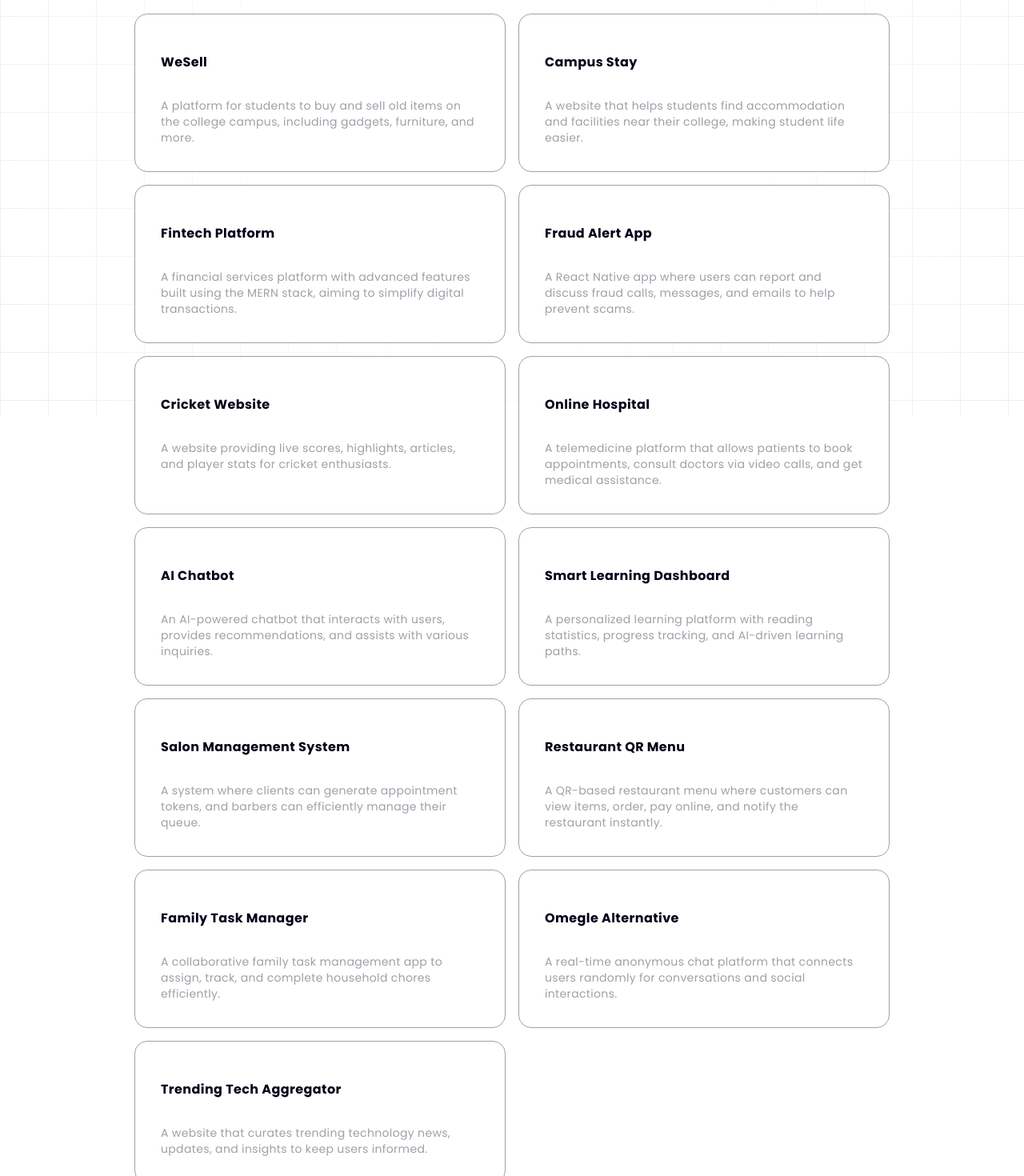
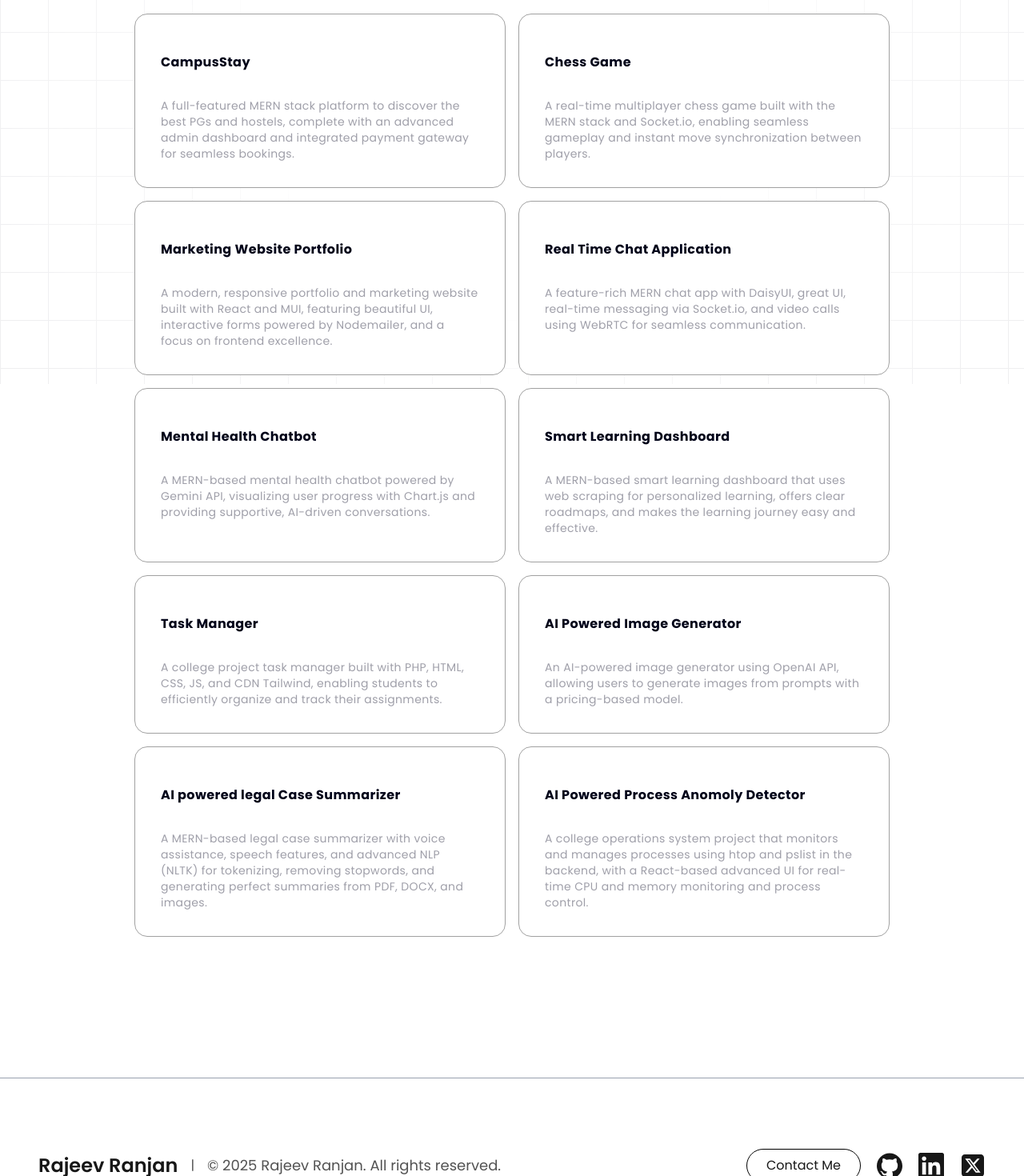
Before and after one commit to Rajeev12R/Rajeev, a Next.js app: page /projects in a window 1280 px wide. Shown: the part 320-1790 px from the top of the page at 80% size. Built offline with nearby package versions, Linux system fonts and the light colour scheme.

Commit message:
new commit

```diff
--- a/src/app/layout.tsx
+++ b/src/app/layout.tsx
@@ -25,21 +25,18 @@
   children: React.ReactNode
 }>) {
   return (
-    <>
-        <div className="relative w-full top-0">
-          <div className="absolute inset-0 -z-10">
-            <GridBackgroundDemo />
-          </div>
+    <html lang="en">
+      <body
+        className={`${geistSans.variable} ${geistMono.variable} antialiased `}
+      >
+        {/* Grid background always behind everything */}
+        <div className="fixed inset-0 -z-10 w-full h-full">
+          <GridBackgroundDemo />
         </div>
         <Navbar />
-      <html lang="en">
-        <body
-          className={`${geistSans.variable} ${geistMono.variable} antialiased `}
-          >
-          {children}
-        </body>
-      </html>
+        {children}
         <Footer />
-          </>
+      </body>
+    </html>
   )
 }
--- a/src/app/projects/page.tsx
+++ b/src/app/projects/page.tsx
@@ -3,82 +3,64 @@
 
 const projects = [
   {
-    title: "WeSell",
+    title: "CampusStay",
     description:
-      "A platform for students to buy and sell old items on the college campus, including gadgets, furniture, and more.",
-    link: "https://wesell.com",
-  },
-  {
-    title: "Campus Stay",
-    description:
-      "A website that helps students find accommodation and facilities near their college, making student life easier.",
+      "A full-featured MERN stack platform to discover the best PGs and hostels, complete with an advanced admin dashboard and integrated payment gateway for seamless bookings.",
     link: "https://campusstay.com",
   },
   {
-    title: "Fintech Platform",
+    title: "Chess Game",
     description:
-      "A financial services platform with advanced features built using the MERN stack, aiming to simplify digital transactions.",
-    link: "https://fintechplatform.com",
+      "A real-time multiplayer chess game built with the MERN stack and Socket.io, enabling seamless gameplay and instant move synchronization between players.",
+    link: "https://kingchess.vercel.app",
   },
   {
-    title: "Fraud Alert App",
+    title: "Marketing Website Portfolio",
     description:
-      "A React Native app where users can report and discuss fraud calls, messages, and emails to help prevent scams.",
-    link: "https://fraudalertapp.com",
+      "A modern, responsive portfolio and marketing website built with React and MUI, featuring beautiful UI, interactive forms powered by Nodemailer, and a focus on frontend excellence.",
+    link: "https://widetake.vercel.app",
   },
   {
-    title: "Cricket Website",
+    title: "Real Time Chat Application",
     description:
-      "A website providing live scores, highlights, articles, and player stats for cricket enthusiasts.",
-    link: "https://cricketlive.com",
+      "A feature-rich MERN chat app with DaisyUI, great UI, real-time messaging via Socket.io, and video calls using WebRTC for seamless communication.",
+    link: "https://buzz",
   },
   {
-    title: "Online Hospital",
+    title: "Mental Health Chatbot",
     description:
-      "A telemedicine platform that allows patients to book appointments, consult doctors via video calls, and get medical assistance.",
-    link: "https://onlinehospital.com",
-  },
-  {
-    title: "AI Chatbot",
-    description:
-      "An AI-powered chatbot that interacts with users, provides recommendations, and assists with various inquiries.",
-    link: "https://aichatbot.com",
+      "A MERN-based mental health chatbot powered by Gemini API, visualizing user progress with Chart.js and providing supportive, AI-driven conversations.",
+    link: "#",
   },
   {
     title: "Smart Learning Dashboard",
     description:
-      "A personalized learning platform with reading statistics, progress tracking, and AI-driven learning paths.",
+      "A MERN-based smart learning dashboard that uses web scraping for personalized learning, offers clear roadmaps, and makes the learning journey easy and effective.",
     link: "https://smartlearning.com",
   },
   {
-    title: "Salon Management System",
+    title: "Task Manager",
     description:
-      "A system where clients can generate appointment tokens, and barbers can efficiently manage their queue.",
-    link: "https://salonmanage.com",
+      "A college project task manager built with PHP, HTML, CSS, JS, and CDN Tailwind, enabling students to efficiently organize and track their assignments.",
+    link: "#",
   },
   {
-    title: "Restaurant QR Menu",
+    title: "AI Powered Image Generator",
     description:
-      "A QR-based restaurant menu where customers can view items, order, pay online, and notify the restaurant instantly.",
-    link: "https://restaurantqrcode.com",
+      "An AI-powered image generator using OpenAI API, allowing users to generate images from prompts with a pricing-based model.",
+    link: "#",
   },
   {
-    title: "Family Task Manager",
+    title: "AI powered legal Case Summarizer",
     description:
-      "A collaborative family task management app to assign, track, and complete household chores efficiently.",
-    link: "https://familytasks.com",
+      "A MERN-based legal case summarizer with voice assistance, speech features, and advanced NLP (NLTK) for tokenizing, removing stopwords, and generating perfect summaries from PDF, DOCX, and images.",
+    link: "#",
   },
   {
-    title: "Omegle Alternative",
+    title: "AI Powered Process Anomoly Detector",
     description:
-      "A real-time anonymous chat platform that connects users randomly for conversations and social interactions.",
-    link: "https://omeglealt.com",
-  },
-  {
-    title: "Trending Tech Aggregator",
-    description:
-      "A website that curates trending technology news, updates, and insights to keep users informed.",
-    link: "https://techtrends.com",
+      "A college operations system project that monitors and manages processes using htop and pslist in the backend, with a React-based advanced UI for real-time CPU and memory monitoring and process control.",
+    link: "#",
   },
 ]
 const page = () => {
@@ -92,8 +74,8 @@
             </h2>
             <p className="font-light text-neutral-600 text-base md:text-lg lg:text-xl leading-relaxed tracking-wide">
               A showcase of my work, featuring full-stack applications, fintech
-            solutions, and innovative web projects built with MERN, Next.js, and
-            modern JavaScript.
+              solutions, and innovative web projects built with MERN, Next.js,
+              and modern JavaScript.
             </p>
           </div>
           <HoverEffect items={projects} />
--- a/src/components/Projects.tsx
+++ b/src/components/Projects.tsx
@@ -10,103 +10,144 @@
   SiFirebase,
   SiHuggingface,
   SiPython,
-  SiSocketdotio
+  SiSocketdotio,
 } from "react-icons/si"
 import { DiNodejs } from "react-icons/di"
 
 const content = [
   {
-    title: "King Chess - Real-Time Chess Game",
-    description: "Built a real-time multiplayer chess app with smooth synchronization, move validation, and an intuitive UI. Used WebSockets for seamless gameplay, allowing players to join via room codes and track move history.",
-    link: "https://kingchess.vercel.app",
+    title: "CampusStay",
+    description:
+      "A full-featured MERN stack platform to discover the best PGs and hostels, complete with an advanced admin dashboard and integrated payment gateway for seamless bookings.",
+    link: "https://campusstay.com",
     techStack: [
       { icon: <SiReact title="React.js" />, name: "React.js" },
       { icon: <DiNodejs title="Node.js" />, name: "Node.js" },
       { icon: <SiMongodb title="MongoDB" />, name: "MongoDB" },
       { icon: <SiTailwindcss title="Tailwind CSS" />, name: "Tailwind CSS" },
     ],
-    videoSrc: "/chess.mp4",
-    content: (
-      <div className="flex h-full w-full items-center justify-center text-white bg-[linear-gradient(to_bottom_right,var(--cyan-500),var(--emerald-500))] p-6 rounded-md">
-        Buzz 2.0 - Chat App
-      </div>
-
-    ),
+    videoSrc: "/campusstay.mp4",
+    content: null,
   },
   {
-    title: "Wide Take - Marketing Agency Website",
-    description: "Built a sleek and responsive marketing agency website with interactive animations, SEO optimization, and a blog section. Ensured an engaging UI using React.js and Tailwind CSS.",
+    title: "Chess Game",
+    description:
+      "A real-time multiplayer chess game built with the MERN stack and Socket.io, enabling seamless gameplay and instant move synchronization between players.",
+    link: "https://kingchess.vercel.app",
+    techStack: [
+      { icon: <SiReact title="React.js" />, name: "React.js" },
+      { icon: <DiNodejs title="Node.js" />, name: "Node.js" },
+      { icon: <SiMongodb title="MongoDB" />, name: "MongoDB" },
+      { icon: <SiSocketdotio title="Socket.io" />, name: "Socket.io" },
+    ],
+    videoSrc: "/chess.mp4",
+    content: null,
+  },
+  {
+    title: "Marketing Website Portfolio",
+    description:
+      "A modern, responsive portfolio and marketing website built with React and MUI, featuring beautiful UI, interactive forms powered by Nodemailer, and a focus on frontend excellence.",
     link: "https://widetake.vercel.app",
     techStack: [
       { icon: <SiReact title="React.js" />, name: "React.js" },
-      { icon: <DiNodejs title="Node.js" />, name: "Node.js" },
       { icon: <SiTailwindcss title="Tailwind CSS" />, name: "Tailwind CSS" },
       { icon: <SiFramer title="Framer Motion" />, name: "Framer Motion" },
     ],
     videoSrc: "/widetake.mp4",
-    content: (
-      <div className="flex h-full w-full items-center justify-center text-black p-6 rounded-md">
-        <Image
-          src="/wide-take.webp"
-          width={300}
-          height={300}
-          className="h-full w-full object-cover rounded-md"
-          alt="Marketing Agency Website"
-        />
-      </div>
-    ),
+    content: null,
   },
   {
-    title: "LegalEase- AI Legal Document Summarizer",
-    description: "Developed an AI-powered legal document summarizer that extracts key information, generates summaries, and highlights critical sections. Used Hugging Face NLP and ML algorithms to analyze legal texts and provide concise summaries.",
-    link: "https://widetake.vercel.app",
-    techStack: [
-      { icon: <SiReact title="React.js" />, name: "React.js" },
-      { icon: <DiNodejs title="Node.js" />, name: "Node.js" },
-      { icon: <SiTailwindcss title="Tailwind CSS" />, name: "Tailwind CSS" },
-      { icon: <SiPython title="Python" />, name: "Python" },
-      { icon: <SiHuggingface title="Hugging Face" />, name: "Hugging Face" },
-    ],
-    videoSrc: "/legalease.mp4",
-    content: (
-      <div className="flex h-full w-full items-center justify-center text-black p-6 rounded-md">
-        <Image
-          src="/wide-take.webp"
-          width={300}
-          height={300}
-          className="h-full w-full object-cover rounded-md"
-          alt="Marketing Agency Website"
-        />
-      </div>
-    ),
-  },
-  {
-    title: "Buzz - Real-Time Chat App",
-    description: "Real Time Chat App with multiple rooms, user authentication, and message history. Used WebSocket-Socket.io for real-time updates, user authentication, and message storage.",
+    title: "Real Time Chat Application",
+    description:
+      "A feature-rich MERN chat app with DaisyUI, great UI, real-time messaging via Socket.io, and video calls using WebRTC for seamless communication.",
     link: "https://buzz",
     techStack: [
       { icon: <SiReact title="React.js" />, name: "React.js" },
       { icon: <DiNodejs title="Node.js" />, name: "Node.js" },
       { icon: <SiMongodb title="MongoDB" />, name: "MongoDB" },
-      { icon: <SiSocketdotio title="Socketio" />, name: "Socket.io" },
-      // {
-      //   icon: <SiFirebase title="Firebase Payments" />,
-      //   name: "Firebase Payments",
-      // },
+      { icon: <SiSocketdotio title="Socket.io" />, name: "Socket.io" },
     ],
     videoSrc: "/buzz.mp4",
-    content: (
-      <div className="flex h-full w-full items-center justify-center bg-[linear-gradient(to_bottom_right,var(--orange-500),var(--yellow-500))] text-black p-6 rounded-md">
-        CampusStay - Booking Platform
-      </div>
-    ),
+    content: null,
+  },
+  {
+    title: "Mental Health Chatbot",
+    description:
+      "A MERN-based mental health chatbot powered by Gemini API, visualizing user progress with Chart.js and providing supportive, AI-driven conversations.",
+    link: "#",
+    techStack: [
+      { icon: <SiReact title="React.js" />, name: "React.js" },
+      { icon: <DiNodejs title="Node.js" />, name: "Node.js" },
+      { icon: <SiMongodb title="MongoDB" />, name: "MongoDB" },
+      { icon: <SiPython title="Python" />, name: "Python" },
+    ],
+    videoSrc: "/mentalhealth.mp4",
+    content: null,
+  },
+  {
+    title: "Smart Learning Dashboard",
+    description:
+      "A MERN-based smart learning dashboard that uses web scraping for personalized learning, offers clear roadmaps, and makes the learning journey easy and effective.",
+    link: "https://smartlearning.com",
+    techStack: [
+      { icon: <SiReact title="React.js" />, name: "React.js" },
+      { icon: <DiNodejs title="Node.js" />, name: "Node.js" },
+      { icon: <SiMongodb title="MongoDB" />, name: "MongoDB" },
+    ],
+    videoSrc: "/smartlearning.mp4",
+    content: null,
+  },
+  {
+    title: "Task Manager",
+    description:
+      "A college project task manager built with PHP, HTML, CSS, JS, and CDN Tailwind, enabling students to efficiently organize and track their assignments.",
+    link: "#",
+    techStack: [],
+    videoSrc: "/taskmanager.mp4",
+    content: null,
+  },
+  {
+    title: "AI Powered Image Generator",
+    description:
+      "An AI-powered image generator using OpenAI API, allowing users to generate images from prompts with a pricing-based model.",
+    link: "#",
+    techStack: [
+      { icon: <SiReact title="React.js" />, name: "React.js" },
+      { icon: <SiPython title="Python" />, name: "Python" },
+    ],
+    videoSrc: "/imagegen.mp4",
+    content: null,
+  },
+  {
+    title: "AI powered legal Case Summarizer",
+    description:
+      "A MERN-based legal case summarizer with voice assistance, speech features, and advanced NLP (NLTK) for tokenizing, removing stopwords, and generating perfect summaries from PDF, DOCX, and images.",
+    link: "#",
+    techStack: [
+      { icon: <SiReact title="React.js" />, name: "React.js" },
+      { icon: <DiNodejs title="Node.js" />, name: "Node.js" },
+      { icon: <SiPython title="Python" />, name: "Python" },
+    ],
+    videoSrc: "/legalease.mp4",
+    content: null,
+  },
+  {
+    title: "AI Powered Process Anomoly Detector",
+    description:
+      "A college operations system project that monitors and manages processes using htop and pslist in the backend, with a React-based advanced UI for real-time CPU and memory monitoring and process control.",
+    link: "#",
+    techStack: [
+      { icon: <SiReact title="React.js" />, name: "React.js" },
+      { icon: <DiNodejs title="Node.js" />, name: "Node.js" },
+    ],
+    videoSrc: "/anomaly.mp4",
+    content: null,
   },
 ]
 
 const Projects = () => {
   return (
     <div className=" flex flex-col w-full">
-
       <div className="flex flex-col gap-5">
         <div className="relative flex flex-col justify-start px-4 sm:px-10 md:px-20  flex-grow z-10">
           <div className="flex justify-between items-center">
@@ -130,14 +171,12 @@
           <StickyScroll content={content} contentClassName="text-black" />
         </div>
         <button
-
           type="button"
           className="border border-black px-6 py-2 rounded-full bg-transparent hover:bg-black hover:text-white cursor-pointer transition-all duration-500 max-w-fit mx-auto"
         >
           <Link href="/projects">Explore More Projects</Link>
         </button>
       </div>
-
     </div>
   )
 }
```
Lines whose indentation alone changed are shown as unchanged.
